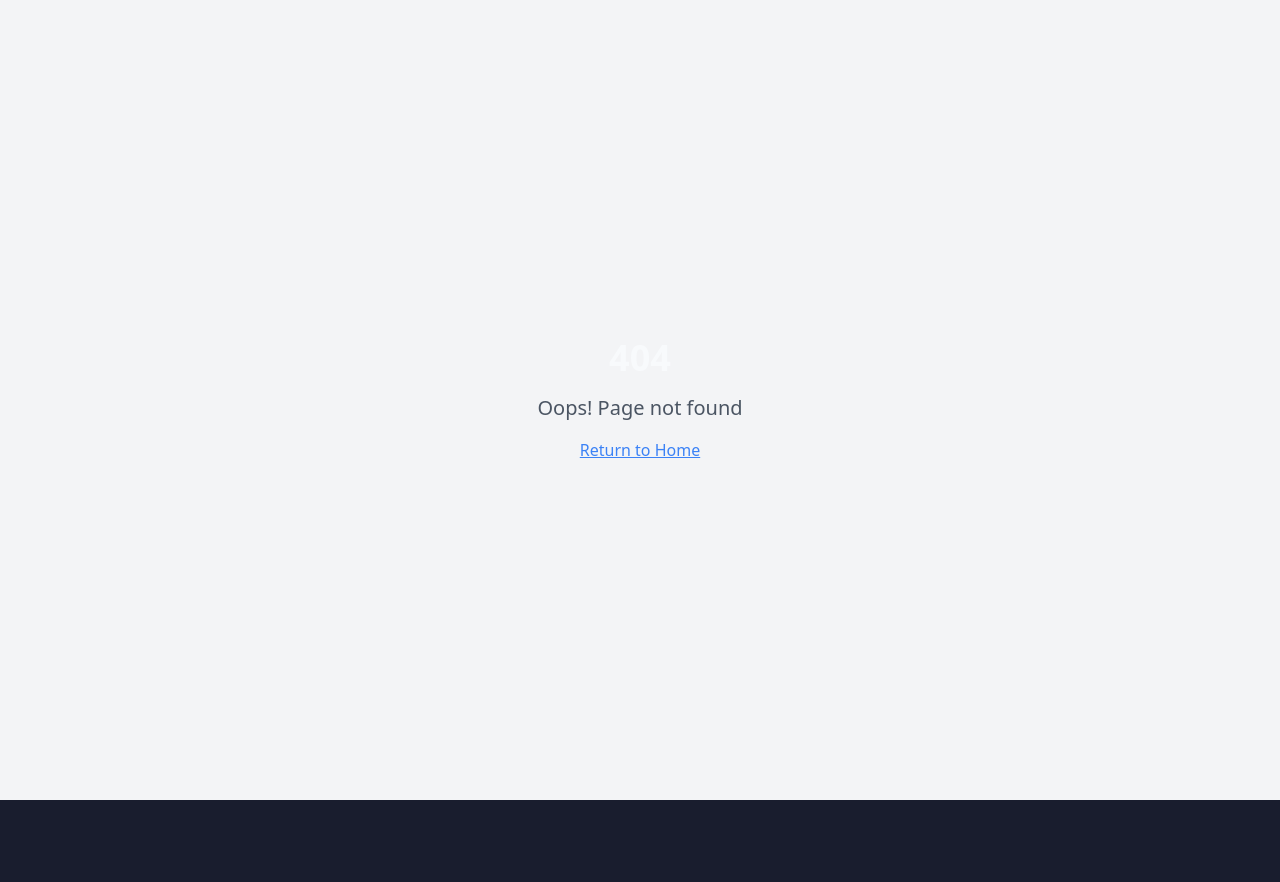
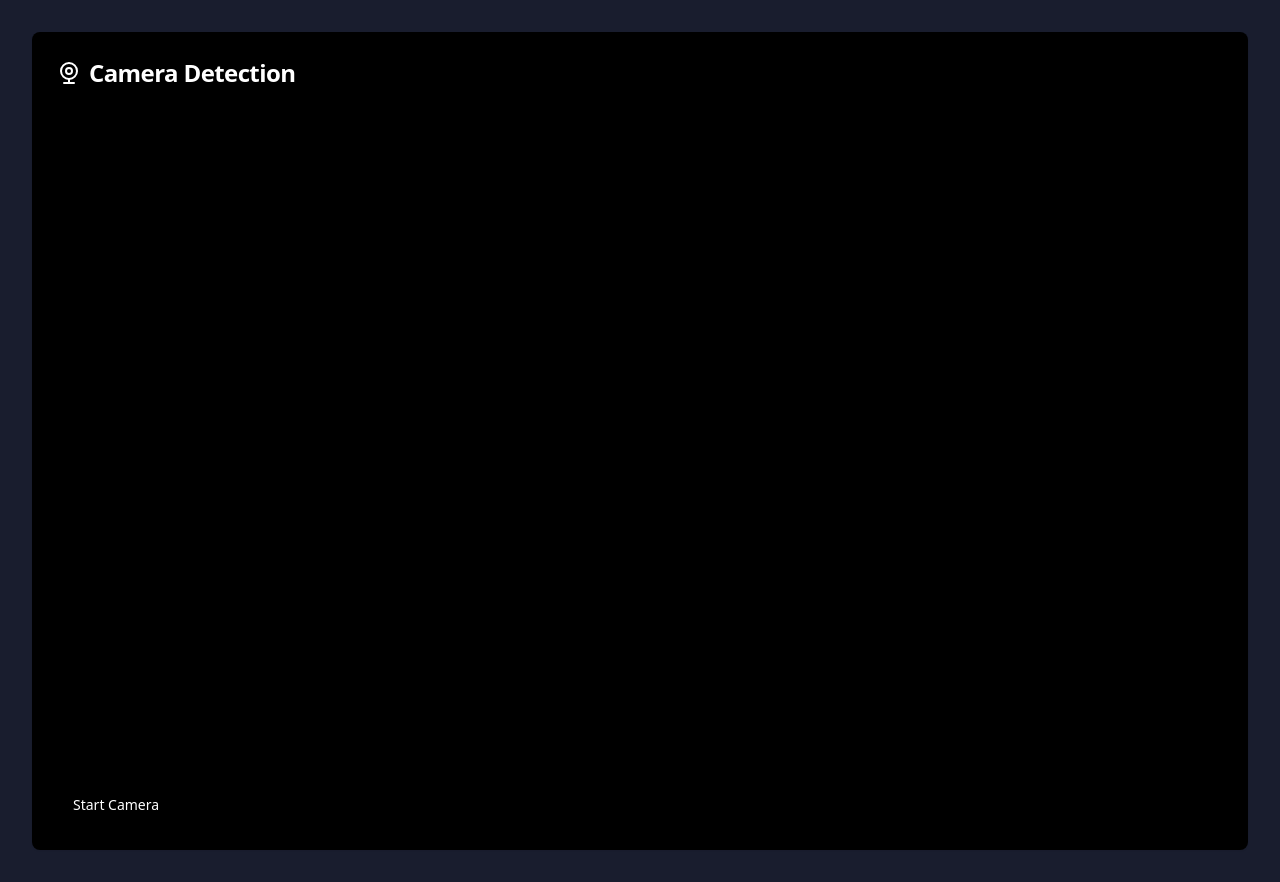
Before and after one commit to Sneha73685/DomeWatch, a React (Vite) app: page /camera-detection in a window 1280 px wide. Before the commit this address had no page. Before the commit the page ends 800 px from the top, so only its background shows below. Built offline with nearby package versions, Linux system fonts and the light colour scheme.

Commit message:
Add camera page and sidebar link
Adds a new page for camera access and a corresponding link in the sidebar.

```diff
--- a/src/App.tsx
+++ b/src/App.tsx
@@ -1,4 +1,3 @@
-
 import { Toaster } from "@/components/ui/toaster";
 import { Toaster as Sonner } from "@/components/ui/sonner";
 import { TooltipProvider } from "@/components/ui/tooltip";
@@ -15,6 +14,7 @@ import Analytics from "./pages/Analytics";
 import Operators from "./pages/Operators";
 import Settings from "./pages/Settings";
 import NotFound from "./pages/NotFound";
+import CameraDetection from "./pages/CameraDetection";
 
 const queryClient = new QueryClient();
 
@@ -30,6 +30,7 @@ const App = () => (
             <Route path="/login" element={<Login />} />
             <Route path="/dashboard" element={<Dashboard />} />
             <Route path="/detection" element={<Detection />} />
+            <Route path="/camera-detection" element={<CameraDetection />} />
             <Route path="/countermeasures" element={<Countermeasures />} />
             <Route path="/alerts" element={<Alerts />} />
             <Route path="/analytics" element={<Analytics />} />
--- a/src/components/dashboard/Sidebar.tsx
+++ b/src/components/dashboard/Sidebar.tsx
@@ -1,4 +1,3 @@
-
 import { Button } from "@/components/ui/button";
 import { Separator } from "@/components/ui/separator";
 import {
@@ -12,7 +11,8 @@ import {
   LogOut,
   Eye,
   Radio,
-  FileText
+  FileText,
+  Webcam
 } from "lucide-react";
 import { cn } from "@/lib/utils";
 import { DomeWatchBadge } from "./DomeWatchBadge";
@@ -97,6 +97,12 @@ export function Sidebar({ className, activePage = "dashboard", userRole = "opera
           onClick={() => navigate("/dashboard")}
         />
         <SidebarItem
+          icon={<Webcam className="h-5 w-5" />}
+          label="Camera Detection"
+          active={activePage === "camera-detection"}
+          onClick={() => navigate("/camera-detection")}
+        />
+        <SidebarItem
           icon={<Radar className="h-5 w-5" />}
           label="Detection"
           active={activePage === "detection"}
--- /dev/null
+++ b/src/pages/CameraDetection.tsx
@@ -0,0 +1,63 @@
+
+import { Button } from "@/components/ui/button";
+import { Card, CardContent, CardHeader, CardTitle } from "@/components/ui/card";
+import { useState } from "react";
+import { Webcam } from "lucide-react";
+
+export default function CameraDetection() {
+  const [isStreaming, setIsStreaming] = useState(false);
+
+  const toggleCamera = async () => {
+    if (!isStreaming) {
+      try {
+        const stream = await navigator.mediaDevices.getUserMedia({ video: true });
+        const videoElement = document.getElementById('camera-feed') as HTMLVideoElement;
+        if (videoElement) {
+          videoElement.srcObject = stream;
+        }
+        setIsStreaming(true);
+      } catch (error) {
+        console.error('Error accessing camera:', error);
+      }
+    } else {
+      const videoElement = document.getElementById('camera-feed') as HTMLVideoElement;
+      const stream = videoElement?.srcObject as MediaStream;
+      stream?.getTracks().forEach(track => track.stop());
+      if (videoElement) {
+        videoElement.srcObject = null;
+      }
+      setIsStreaming(false);
+    }
+  };
+
+  return (
+    <div className="container mx-auto p-8">
+      <Card className="bg-dome-darker border-dome-purple/10">
+        <CardHeader>
+          <CardTitle className="text-2xl text-white flex items-center gap-2">
+            <Webcam className="h-6 w-6" />
+            Camera Detection
+          </CardTitle>
+        </CardHeader>
+        <CardContent>
+          <div className="space-y-4">
+            <div className="aspect-video bg-black rounded-lg overflow-hidden">
+              <video
+                id="camera-feed"
+                autoPlay
+                playsInline
+                className="w-full h-full object-cover"
+              />
+            </div>
+            <Button
+              onClick={toggleCamera}
+              className="bg-dome-purple hover:bg-dome-purple-dark text-white"
+            >
+              {isStreaming ? 'Stop Camera' : 'Start Camera'}
+            </Button>
+          </div>
+        </CardContent>
+      </Card>
+    </div>
+  );
+}
```
